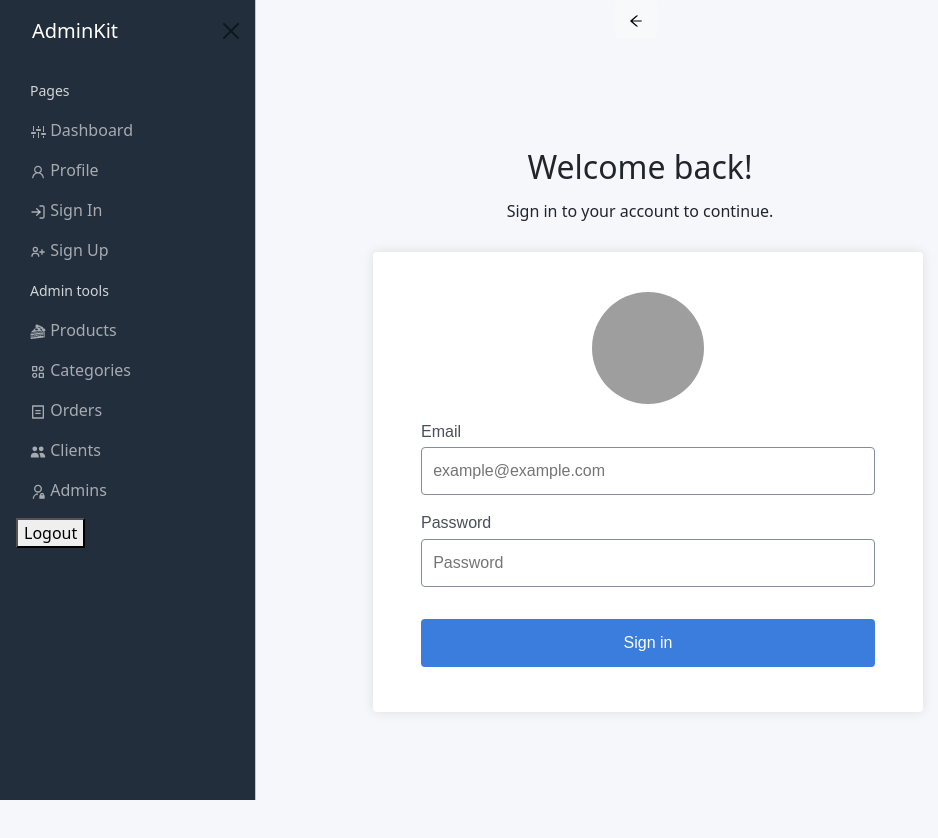
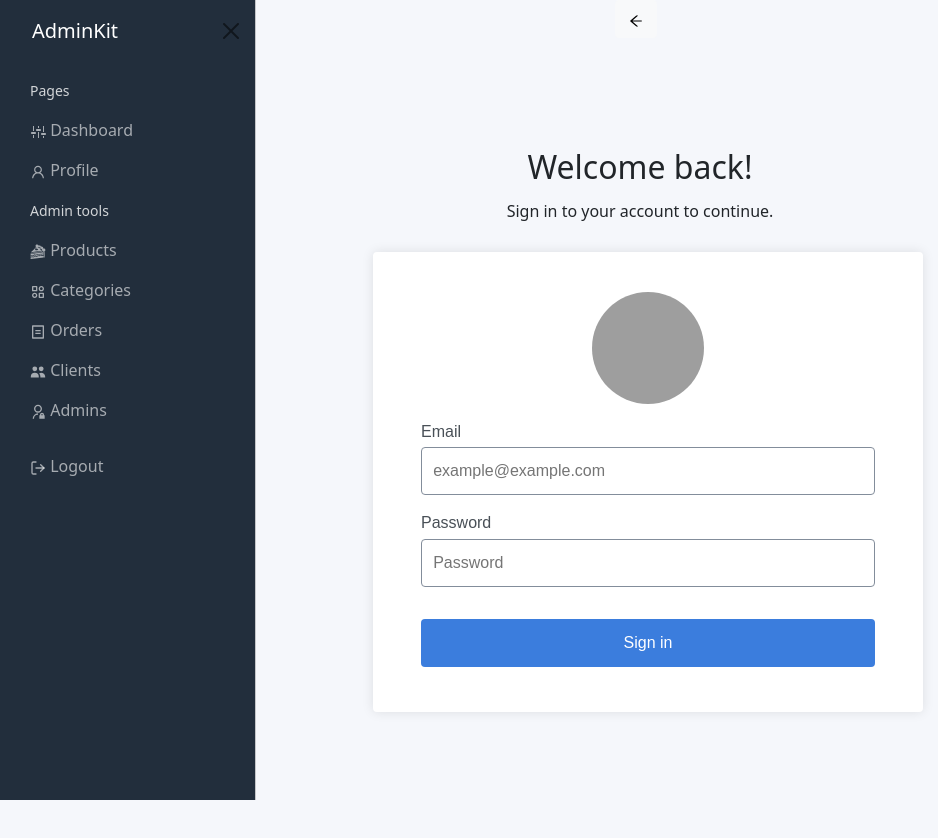
Before and after one commit to paulinairazusta/front_admin_e-commerce, a React (Create React App) app: page /login in a window 1280 px wide. Shown: the whole page, without its empty margins (0-938 px from the left). Built offline with nearby package versions, Linux system fonts and the light colour scheme; grey boxes are pictures that could not be loaded.

Commit message:
Estilos sidebar

```diff
--- a/src/components/admins/Admins.jsx
+++ b/src/components/admins/Admins.jsx
@@ -1,4 +1,5 @@
 import { useState, useEffect } from "react";
+import { Link } from "react-router-dom";
 import Axios from "axios";
 
 import "../products/products.css";
@@ -26,7 +27,9 @@ function Admins() {
         <div className="products-card">
           <div className="header-container ">
             <strong>Admins</strong>
-            <button className="btn-new-product">New admin</button>
+            <Link to="/register">
+              <button className="btn-new-product">New admin</button>
+            </Link>
           </div>
           <div className="table-products-container">
             <Table hover>
--- a/src/components/register/Register.jsx
+++ b/src/components/register/Register.jsx
@@ -21,10 +21,8 @@ function Register() {
     <>
       <div className="register-container">
         <div>
-          <h2>Get started</h2>
-          <p className="register-subtitle">
-            Start creating the best possible user experience for you customers.
-          </p>
+          <h3>Register new admin</h3>
+          {/* <p className="register-subtitle">Register a new admin.</p> */}
           <form onSubmit={handleRegister} className="register-card">
             <label className="label" htmlFor="">
               Name
@@ -68,7 +66,7 @@ function Register() {
               placeholder="Password"
             />
             <button className="button-submit" type="submit">
-              Sign up
+              Register
             </button>
           </form>
         </div>
--- a/src/components/sidebar/OffCanvas.jsx
+++ b/src/components/sidebar/OffCanvas.jsx
@@ -6,14 +6,18 @@ import { useNavigate } from "react-router-dom";
 import Offcanvas from "react-bootstrap/Offcanvas";
 import Button from "react-bootstrap/Button";
 import { Link } from "react-router-dom";
-import { AiOutlineArrowLeft, AiOutlineArrowRight } from "react-icons/ai";
-import { FiLogIn } from "react-icons/fi";
+import {
+  AiOutlineArrowLeft,
+  AiOutlineArrowRight,
+  AiOutlineUser,
+} from "react-icons/ai";
 import { BiUserPlus, BiCategoryAlt } from "react-icons/bi";
-import { AiOutlineUser } from "react-icons/ai";
+import { FiLogIn, FiLogOut } from "react-icons/fi";
 import { GoSettings } from "react-icons/go";
 import { GiCakeSlice } from "react-icons/gi";
 import { HiUsers } from "react-icons/hi";
 import { RiBillLine, RiAdminLine } from "react-icons/ri";
+
 import "./offcanvas.css";
 
 function OffCanvas({ name, ...props }) {
@@ -69,7 +73,7 @@ function OffCanvas({ name, ...props }) {
               </Link>
             </li>
 
-            <li>
+            {/* <li>
               <Link to="/login" className="link">
                 <FiLogIn /> Sign In
               </Link>
@@ -78,7 +82,7 @@ function OffCanvas({ name, ...props }) {
               <Link to="/register" className="link">
                 <BiUserPlus /> Sign Up
               </Link>
-            </li>
+            </li> */}
           </ul>
           <span className="list">Admin tools</span>
           <ul className="list">
@@ -109,14 +113,19 @@ function OffCanvas({ name, ...props }) {
               </Link>
             </li>
           </ul>
-          <button
-            onClick={() => {
-              dispatch(logout());
-              navigate("/products");
-            }}
-          >
-            Logout
-          </button>
+          <ul className="list-logout">
+            <li>
+              <div
+                className="link logout-button"
+                onClick={() => {
+                  dispatch(logout());
+                  navigate("/products");
+                }}
+              >
+                <FiLogOut /> Logout
+              </div>
+            </li>
+          </ul>
         </Offcanvas.Body>
       </Offcanvas>
     </>
--- a/src/components/sidebar/offcanvas.css
+++ b/src/components/sidebar/offcanvas.css
@@ -20,6 +20,15 @@ li {
   font-size: 14px;
 }
 
+.list-logout {
+  list-style: none;
+  padding: 0;
+  margin-left: 1em;
+  color: rgb(255, 255, 255, 0.8);
+  font-size: 14px;
+  margin-top: 2rem;
+}
+
 .link {
   text-decoration: none;
   color: rgb(255, 255, 255, 0.6);
@@ -33,3 +42,7 @@ li {
 .offcanvas {
   width: 16rem !important;
 }
+
+.logout-button {
+  cursor: pointer;
+}
```
